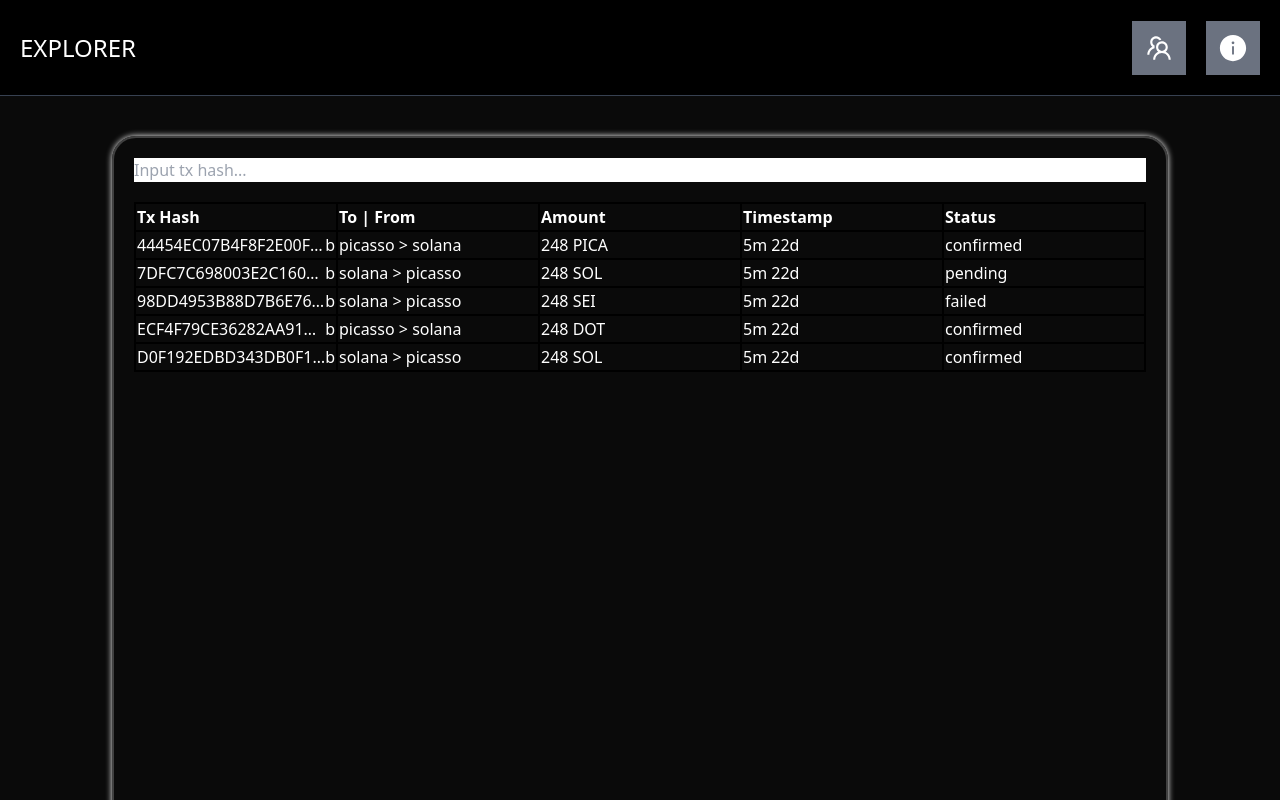
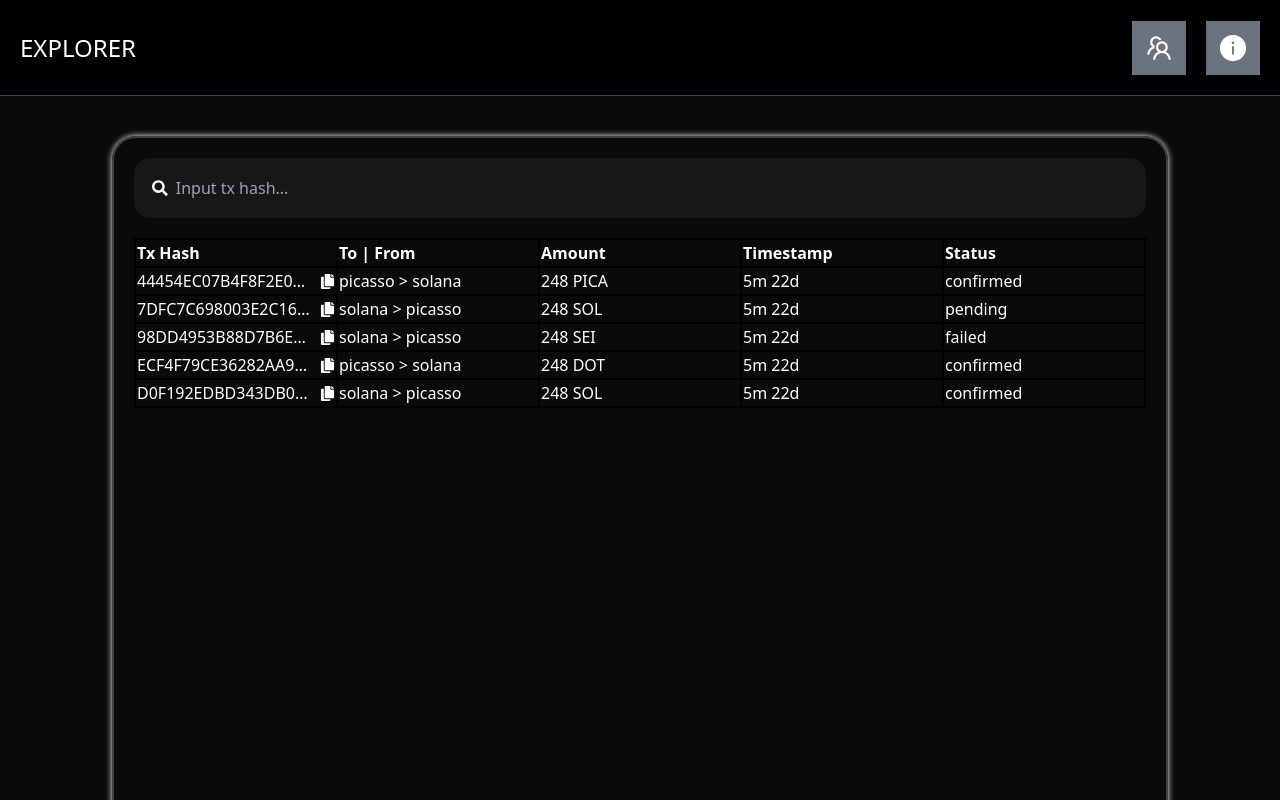
Before and after one commit to LucaPetrocchi/explorer, a React (Vite) app: page / in a window 1280 px wide. Shown: the top 800 px of the page. Built offline with nearby package versions, Linux system fonts and the light colour scheme.

Commit message:
navbar + search style & icons

```diff
--- a/src/components/Hash.tsx
+++ b/src/components/Hash.tsx
@@ -1,5 +1,6 @@
 import copy from "copy-to-clipboard"
 import { useRef } from "react"
+import { FaCopy } from "react-icons/fa";
 
 type HashProps = {
   children: string;
@@ -16,7 +17,7 @@ export default function Hash({ children, ...props }: HashProps) {
   }
 
   return (
-    <div className="flex flex-row">
+    <div className="flex flex-row gap-2">
       <p
         ref={hashRef}
         {...props}
@@ -25,9 +26,10 @@ export default function Hash({ children, ...props }: HashProps) {
       </p>
       <button
         type="button"
+        className="right"
         onClick={copyHash}
       >
-        b
+        <FaCopy size={15} />
       </button>
     </div>
   )
--- a/src/components/Navbar.tsx
+++ b/src/components/Navbar.tsx
@@ -1,4 +1,4 @@
-import { useEffect, useRef, useState } from "react";
+import { useEffect, useRef, useState, cloneElement } from "react";
 
 type NavSubOptionProps = {
   subOptions: NavSubOptions[]
@@ -73,13 +73,36 @@ function NavOption({ icon, name, subOptions }: NavOptionProps) {
       ref={optionRef}
     >
       <button
-        className="bg-gray-500 p-3 w-fit h-fit flex align-middle"
+        className="bg-gray-500 p-3 w-fit h-fit
+        flex align-middle
+        hover:scale-[1.1] transition-all
+        group"
       >
         {icon}
+        <span
+          className="absolute right-6 top-0 pointer-events-none
+          scale-0 group-hover:scale-100 group-hover:right-14
+          w-auto p-2 m-2
+          text-white bg-neutral-900
+          transition-all"
+        >
+          {name}
+        </span>
       </button>
-      {
-        isClicked
-          ? <NavSubOption subOptions={subOptions} />
+
+      {isClicked
+        ? (
+          <div
+            className="bg-neutral-950 border-neutral-800 border-2 z-10 flex flex-col justify-center absolute right-0 mt-2 pt-2"
+            onClick={
+              (e) => { e.stopPropagation() }
+            }
+          >
+            <h1 className="text-center text-lg mb-1">{name}</h1>
+            <hr className="w-[80%] border-neutral-600 place-self-center" />
+            <NavSubOption subOptions={subOptions} />
+          </div>
+        )
         : null
       }
     </div>
@@ -88,28 +111,24 @@ function NavOption({ icon, name, subOptions }: NavOptionProps) {
 
 function NavSubOption({ subOptions }: NavSubOptionProps) {
   return (
-    <div
-      className="dropdown-menu absolute right-0 w-[100px]"
-      onClick={
-        (e) => {e.stopPropagation()}
-      }
-    >
     <ul className="">
       {subOptions.map((sop) => {
         return (
-            <li className="block p-0">
-              <a className="block"
+          <li className="block p-0 mx-3 w-[10rem]">
+            <a className="p-3 my-3 w-full bg-neutral-700
+              hover:bg-neutral-500 hover:scale-[1.05] transition-all
+              flex flex-row justify-between"
               href={sop.url}
             >
-                {sop.name}
+              <div className="self-center">
+                {cloneElement(sop.icon, { "size": 25 })}
+              </div>
+              <p className="self-center">{sop.name}</p>
             </a>
           </li>
         )
       })
-
       }
-
     </ul>
-    </div>
   )
 }
--- a/src/components/Search.tsx
+++ b/src/components/Search.tsx
@@ -1,5 +1,7 @@
 import { useRef, useState } from "react"
 import { useLocation, useNavigate } from "react-router-dom"
+import { AiOutlineClose } from "react-icons/ai"
+import { FaSearch } from "react-icons/fa"
 
 export default function Search() {
   const inputRef = useRef<null | HTMLInputElement>()
@@ -28,30 +30,33 @@ export default function Search() {
   }
 
   return (
+    <div className="p-4 mb-5 border-2 rounded-2xl border-transparent bg-neutral-900
+    focus-within:border-white focus:border-white hover:border-white
+    flex flex-row align-middle">
+      <FaSearch color="white" className="self-center" />
       <form
-      className="text-black mb-5 w-full relative"
+        className="text-black w-full px-2 self-center"
         onSubmit={handleSubmit}
       >
         <input
           type="text"
-        className="w-full"
+          className="w-full bg-transparent text-white outline-none relative"
           value={value}
           onChange={(e) => {
             setValue(e.target.value)
           }}
           placeholder="Input tx hash..."
         />
-      { value != ''
+        {value != ''
           ? <button
             type="button"
-            className="absolute right top-[50%] translate-y-[-50%] translate-x-[-30px]"
+            className="absolute right translate-x-[-20px]"
             onClick={clearValue}
           >
-            TET
+            <AiOutlineClose color="white" size={25} />
           </button>
-        : null }
-
-
+          : null}
       </form>
+    </div>
   )
 }
--- a/src/components/TransactionBox.tsx
+++ b/src/components/TransactionBox.tsx
@@ -11,7 +11,7 @@ export default function TransactionBox({ data }: TransactionBoxProps) {
   return (
     <div className="grid grid-cols-12 columns-sm gap-2 text-center">
       <div className="col-span-12 truncate flex justify-center">
-        <Hash className="truncate w-full mr-1">{data.hashTx}</Hash>
+        <Hash className="truncate w-full">{data.hashTx}</Hash>
       </div>
 
       <div className="col-span-5">{data.currency} </div>
--- a/src/layouts/Layout.tsx
+++ b/src/layouts/Layout.tsx
@@ -59,7 +59,7 @@ const navOptions = [
     subOptions: [
       {
         icon: <FaQuestionCircle />,
-        name: "Frequently Asked Questions",
+        name: "FAQ",
         url: "#",
       },
       {
--- a/src/routes/TransactionDetail.tsx
+++ b/src/routes/TransactionDetail.tsx
@@ -1,4 +1,4 @@
-import { redirect, useParams } from "react-router-dom";
+import { useParams } from "react-router-dom";
 import { useState, useEffect } from "react";
 import { getDataByHash } from "../mockdata"
 import { Transaction } from "../mockdata";
```
Lines whose indentation alone changed are shown as unchanged.
